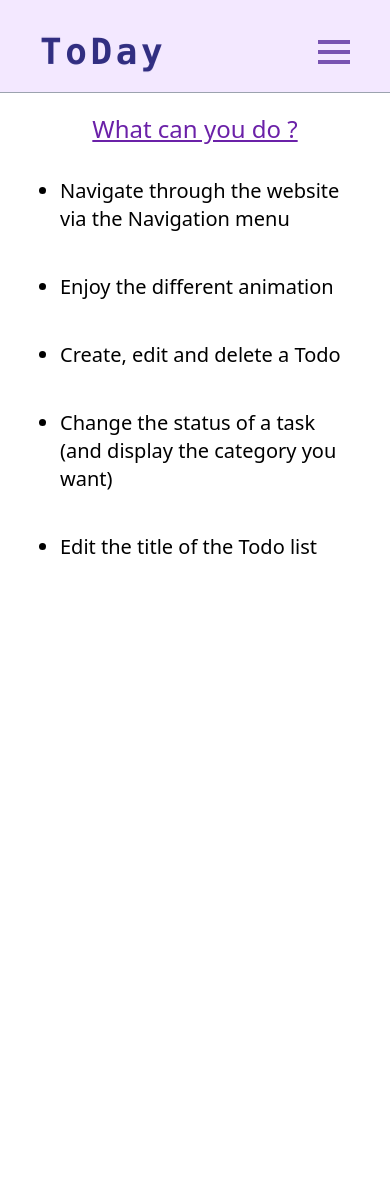
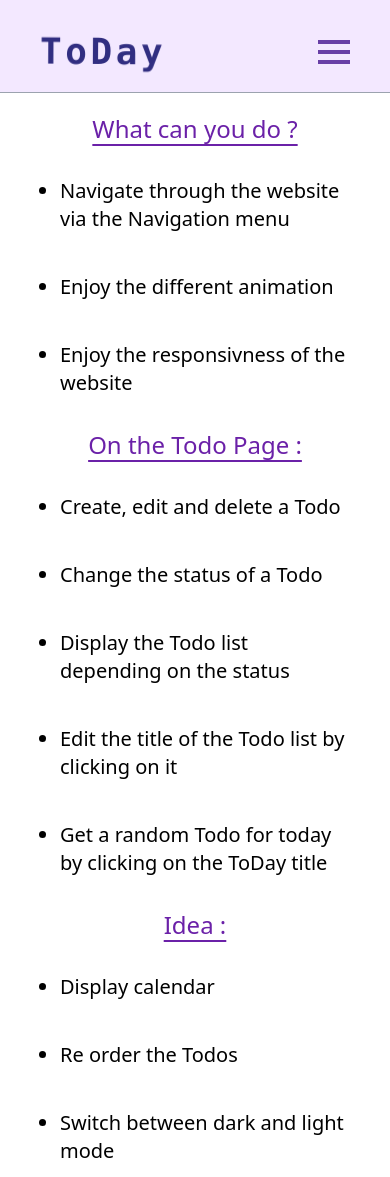
Before and after one commit to LeAnsman/Todo-React, a React (Create React App) app: page / in a window 390 px wide. Before the commit the page ends 844 px from the top, so only its background shows below. Built offline with nearby package versions, Linux system fonts and the light colour scheme.

Commit message:
Add Random Todo, add dropdown mobile nav animation, update home, update function delete a Todo

```diff
--- a/src/components/Nav.js
+++ b/src/components/Nav.js
@@ -5,16 +5,18 @@ import React from "react";
 const Nav = () => {
   const [isNavOpen, setIsNavOpen] = useState(false); // initiate isNavOpen state with false
   const activeStyle = {
+    animation: "wiggle 1.2s ease-in-out infinit",
     color: "rgb(129 140 248)",
   };
 
   return (
     <div className="NAV flex items-center justify-between border-b border-gray-400 px-10 pt-5 pb-2 bg-purple-100">
-      <a href="/" className="animate-wiggle">
+      <div className="animate-wiggle">
         <h3 className="py-3 text-4xl  text-indigo-900 font-mono font-bold tracking-widest ;">
           ToDay
         </h3>
-      </a>
+      </div>
+
       <nav>
         <section className="MOBILE-MENU flex md:hidden">
           <div
@@ -91,7 +93,7 @@ const Nav = () => {
               Todo's
             </NavLink>
           </li>
-          <li className="text-xl uppercase text-indigo-900 hover:text-indigo-400 relative after:absolute after:content-[''] after:w-full after:h-0.5  after:bg-purple-400 after:bottom-0 after:left-0 after:translate-y-8 after:opacity-0 after:invisible hover:after:visible hover:after:translate-y-0 hover:after:opacity-100  after:transition-all ">
+          <li className=" text-xl uppercase text-indigo-900 hover:text-indigo-400 relative after:absolute after:content-[''] after:w-full after:h-0.5  after:bg-purple-400 after:bottom-0 after:left-0 after:translate-y-8 after:opacity-0 after:invisible hover:after:visible hover:after:translate-y-0 hover:after:opacity-100  after:transition-all ">
             <NavLink
               to="/calendar"
               style={({ isActive }) => (isActive ? activeStyle : undefined)}
@@ -119,6 +121,8 @@ const Nav = () => {
           justify-content: space-between;
           align-items: center;
           padding-top: 80px;
+          animation : comeInTop 0.4s ;
+          overflow-x : hidden;
         }
       `}</style>
     </div>
--- a/src/components/Todo.js
+++ b/src/components/Todo.js
@@ -14,8 +14,9 @@ const Todo = ({
   setEditTodoId,
 }) => {
   const deleteHandler = () => {
+    localStorage.removeItem("todos");
+    setTodos(todos.filter((item) => item.id !== todo.id));
     // filter the todos array and filter out the element the gets clicked on
-    setTodos(todos.filter((item) => item.id !== todo.id));
   };
 
   const completeHandler = () => {
@@ -53,7 +54,7 @@ const Todo = ({
         >
           {text}
         </p>
-        <div className="MODIFY_CONTAINER space-x-10 flex justify-end mt-4 md:justify-center md:ml-10 md:mt-0 animate-comeIn">
+        <div className="MODIFY_CONTAINER space-x-10 flex justify-end mt-4 md:justify-center md:items-center md:ml-10 md:mt-0 animate-comeIn">
           <input
             onClick={completeHandler}
             type="checkbox"
@@ -94,7 +95,7 @@ const Todo = ({
       />
       <style>{`
         .complete {
-          color: grey;
+          color: #b3b3b3;
           transition: color 0.8s;
           position: relative;
           width: fit-content;
@@ -103,7 +104,7 @@ const Todo = ({
             content: "";
             width: 100%;
             height: 2px;
-            background-color: gray;
+            background-color: #b3b3b3;
             position: absolute;
             top: 40%;
             right: 0;
--- a/src/components/TodoForm.js
+++ b/src/components/TodoForm.js
@@ -21,7 +21,7 @@ const TodoForm = ({ inputText, setInputText, todos, setTodos, setSelects }) => {
     if (!inputText.trim()) {
       alert("Please enter a new Todo");
       return;
-    }
+    } else {
       setTodos([
         // if there is already some todos, add it to the array
         ...todos,
@@ -30,6 +30,7 @@ const TodoForm = ({ inputText, setInputText, todos, setTodos, setSelects }) => {
       ]);
       // delete the content of the inputText (the value of the input)
       setInputText("");
+    }
   };
   return (
     <form className="TODO_FORM mt-1 flex flex-wrap justify-center items-center mb-12 mx-auto md:flex-nowrap md:w-[90%] md:space-x-8">
--- /dev/null
+++ b/src/components/TodoRandom.js
@@ -0,0 +1,54 @@
+import React, { useEffect, useState } from "react";
+
+const TodoRandom = ({ todos }) => {
+  // get the filtered array of inProgress
+  const [filteredTodosRandom, setFilteredTodosRandom] = useState([]);
+  const [randomTodo, setRandomTodo] = useState("");
+  const [toggleRandomTodo, setToggleRandomTodo] = useState(false);
+
+  useEffect(() => {
+    setFilteredTodosRandom(todos.filter((todo) => todo.complete === false));
+    console.log(filteredTodosRandom);
+    //eslint-disable-next-line
+  }, [todos]);
+
+  const randomTodosHandler = () => {
+    if (filteredTodosRandom.length === 0) {
+      alert("Please add some todos");
+      return;
+    } else {
+      const random = Math.floor(Math.random() * filteredTodosRandom.length);
+      setRandomTodo(filteredTodosRandom[random].text);
+      setToggleRandomTodo(true);
+    }
+  };
+  return toggleRandomTodo ? (
+    <div className="POPUP fixed top-0 left-0 w-full h-screen bg-gray-400 bg-opacity-20 flex justify-center items-center">
+      <div className="POPUP_INNER relative p-8 w-[90%] max-w-2xl bg-purple-200 shadow-lg flex flex-col rounded-lg animate-appear">
+        <p className="text-center font-xl text-lg underline-offset-8 underline">
+          Your ToDay is :
+        </p>
+        <div className="POPUP_BTN flex justify-between items-center p-10">
+          <h3 className="font-extrabold text-xl ">{randomTodo}</h3>
+          <button
+            onClick={() => {
+              setToggleRandomTodo(false);
+            }}
+            className="CONFIRM_BTN bg-transparent hover:bg-purple-600 text-indigo-900 font-semibold hover:text-white py-2 px-4 border border-purple-600 hover:border-transparent rounded-lg"
+          >
+            Let's do it !
+          </button>
+        </div>
+      </div>
+    </div>
+  ) : (
+    <div>
+      <button
+        className="absolute top-6 left-7 w-36 h-14 z-10"
+        onClick={randomTodosHandler}
+      ></button>
+    </div>
+  );
+};
+
+export default TodoRandom;
--- a/src/components/TodoTitle.js
+++ b/src/components/TodoTitle.js
@@ -9,7 +9,6 @@ const TodoTitle = () => {
   };
 
   const listTitleHandler = (e) => {
-    e.preventDefault();
     setListTitle(e.target.value);
   };
 
@@ -24,7 +23,10 @@ const TodoTitle = () => {
   const getLocalListTitle = () => {
     // if there is no todo, create a empty array in local storage
     if (localStorage.getItem("listTitle") === null) {
-      localStorage.setItem("listTitle", JSON.stringify([]));
+      localStorage.setItem(
+        "listTitle",
+        JSON.stringify("Click here to enter the title")
+      );
     } else {
       // if there is listTitle, parse them en set them as listTitle
       const titleLocal = JSON.parse(localStorage.getItem("listTitle"));
--- a/src/pages/Home.js
+++ b/src/pages/Home.js
@@ -3,17 +3,33 @@ import Nav from "../components/Nav";
 
 const Home = () => {
   return (
-    <div>
+    <div className="animate-comeInTop">
       <Nav />
-      <h1 className="text-center text-2xl font-medium text-purple-800 p-5 underline">
+      <h2 className="text-center text-2xl font-medium text-purple-800 p-5 underline underline-offset-[6px]">
         What can you do ?
-      </h1>
+      </h2>
       <ul className="list-disc px-10 py-3 space-y-10 ml-5 text-xl">
         <li>Navigate through the website via the Navigation menu</li>
         <li>Enjoy the different animation</li>
+        <li>Enjoy the responsivness of the website</li>
+      </ul>
+      <h2 className="text-center text-2xl font-medium text-purple-800 p-5 underline underline-offset-[6px]">
+        On the Todo Page :
+      </h2>
+      <ul className="list-disc px-10 py-3 space-y-10 ml-5 text-xl">
         <li>Create, edit and delete a Todo</li>
-        <li>Change the status of a task (and display the category you want)</li>
-        <li>Edit the title of the Todo list</li>
+        <li>Change the status of a Todo</li>
+        <li>Display the Todo list depending on the status</li>
+        <li>Edit the title of the Todo list by clicking on it</li>
+        <li>Get a random Todo for today by clicking on the ToDay title</li>
+      </ul>
+      <h2 className="text-center text-2xl font-medium text-purple-800 p-5 underline underline-offset-[6px]">
+        Idea :{" "}
+      </h2>
+      <ul className="list-disc px-10 py-3 space-y-10 ml-5 text-xl">
+        <li>Display calendar</li>
+        <li>Re order the Todos</li>
+        <li>Switch between dark and light mode</li>
       </ul>
     </div>
   );
--- a/src/pages/TodoPage.js
+++ b/src/pages/TodoPage.js
@@ -3,6 +3,7 @@ import Nav from "../components/Nav";
 // import TodoEdit from "../components/TodoEdit";
 import TodoForm from "../components/TodoForm";
 import TodoList from "../components/TodoList";
+import TodoRandom from "../components/TodoRandom";
 import TodoTitle from "../components/TodoTitle";
 
 const TodoPage = () => {
@@ -24,6 +25,7 @@ const TodoPage = () => {
   useEffect(() => {
     filterHandler();
     saveLocalTodos();
+
     // get rid of the error
     // eslint-disable-next-line
   }, [todos, selects]);
@@ -43,15 +45,6 @@ const TodoPage = () => {
     }
   };
 
-  //save to local
-  const saveLocalTodos = () => {
-    // needed to add a condition because not saving on reload
-    if (todos.length > 0) {
-      // pushing everything in the key "todos"
-      localStorage.setItem("todos", JSON.stringify(todos));
-    }
-  };
-
   const getLocalTodos = () => {
     // if there is no todo, create a empty array in local storage
     if (localStorage.getItem("todos") === null) {
@@ -63,12 +56,23 @@ const TodoPage = () => {
     }
   };
 
+  //save to local
+  const saveLocalTodos = () => {
+    if (todos.length > 0) {
+      // needed to add a condition because not saving on reload
+      localStorage.setItem("todos", JSON.stringify(todos));
+    }
+  };
+
   return (
     <div className="TODO_APP">
+      <TodoRandom todos={todos} />
+
       {/* Taking setInputText and passing it to the form with a props*/}
       {/* We can get access to it in the Todoform */}
       <Nav />
       <TodoTitle />
+
       <TodoForm
         todos={todos}
         setTodos={setTodos}
@@ -88,9 +92,6 @@ const TodoPage = () => {
         editTodoId={editTodoId}
         setEditTodoId={setEditTodoId}
       />
-
-      {/* inputText update himself with the e.target.value that we took in the TodoForm */}
-      {/* <p>{inputText}</p> */}
     </div>
   );
 };
--- a/tailwind.config.js
+++ b/tailwind.config.js
@@ -5,10 +5,11 @@ module.exports = {
     extend: {
       animation: {
         fadeIn: "fadeIn 0.3s",
-        wiggle: "wiggle 2s ease-in-out infinite",
+        wiggle: "wiggle 1.2s ease-in-out infinite",
         comeIn: "comeIn 1s",
         comeInReverse: "comeInReverse 1s",
         appear: "appear 0.2s",
+        comeInTop: "comeInTop 0s",
       },
       keyframes: {
         fadeIn: {
@@ -16,7 +17,7 @@ module.exports = {
             opacity: "0",
             right: "300%",
           },
-          "75%": {
+          "60%": {
             opacity: "0.5",
           },
           "100%": {
@@ -25,8 +26,19 @@ module.exports = {
           },
         },
         wiggle: {
-          "0%, 100%": { transform: "rotate(-1.5deg)" },
-          "50%": { transform: "rotate(1.5deg)" },
+          "0%, 100%": { transform: "rotate(-0.8deg)" },
+          "50%": { transform: "rotate(0.8deg)" },
+        },
+        comeInTop: {
+          "0%": {
+            opacity: "0",
+            transform: "translateY(-1000px)",
+          },
+
+          "100%": {
+            opacity: "1",
+            transform: "translateY(0)",
+          },
         },
         comeIn: {
           "0%": {
```
Lines whose indentation alone changed are shown as unchanged.
